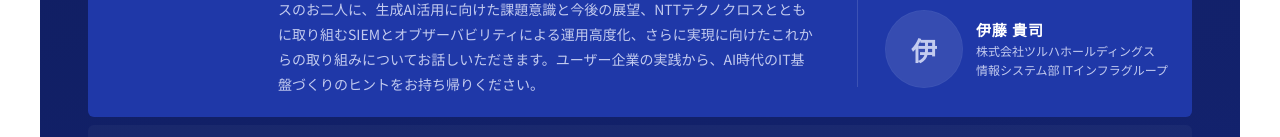
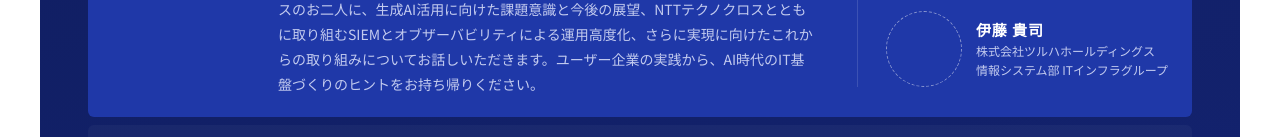
Before and after one commit to gonzalopollandt-lgtm/elastic-ai-day-tokyo-timetable, a plain HTML site: page index.html in a window 1280 px wide. Shown: the part 1077-1214 px from the top of the page. Drawn offline with Linux system fonts and the light colour scheme.

Commit message:
伊藤 貴司: blank dashed circle instead of initial placeholder

```diff
--- a/index.html
+++ b/index.html
@@ -218,7 +218,7 @@
       <div class="ect-meta"><span>メインルーム</span></div>
       <p class="ect-desc">ツルハホールディングスが描くAI活用の今後と、それを支えるIT基盤・セキュリティ運用の課題をご紹介します。NTTテクノクロスの進行のもと、ツルハホールディングスのお二人に、生成AI活用に向けた課題意識と今後の展望、NTTテクノクロスとともに取り組むSIEMとオブザーバビリティによる運用高度化、さらに実現に向けたこれからの取り組みについてお話しいただきます。ユーザー企業の実践から、AI時代のIT基盤づくりのヒントをお持ち帰りください。</p>
     </div>
-    <div class="ect-key-side"><ul class="ect-speakers"><li class="ect-sp"><span class="ect-ava ect-ava--tbd ect-ava--lg" aria-hidden="true"></span><span class="ect-sp-text"><span class="ect-name is-tbd">登壇者調整中</span><span class="ect-affil">NTTテクノクロス株式会社　ビジネスイノベーション事業部</span></span></li><li class="ect-sp"><img class="ect-ava ect-ava--lg" src="img/yamazaki.svg" alt="" width="120" height="120" loading="lazy"><span class="ect-sp-text"><span class="ect-name">山崎 大</span><span class="ect-affil">株式会社ツルハホールディングス　経営企画部 AI推進グループ リーダー</span></span></li><li class="ect-sp"><span class="ect-ava ect-ava--mono ect-ava--lg" aria-hidden="true">伊</span><span class="ect-sp-text"><span class="ect-name">伊藤 貴司</span><span class="ect-affil">株式会社ツルハホールディングス　情報システム部 ITインフラグループ</span></span></li></ul></div>
+    <div class="ect-key-side"><ul class="ect-speakers"><li class="ect-sp"><span class="ect-ava ect-ava--tbd ect-ava--lg" aria-hidden="true"></span><span class="ect-sp-text"><span class="ect-name is-tbd">登壇者調整中</span><span class="ect-affil">NTTテクノクロス株式会社　ビジネスイノベーション事業部</span></span></li><li class="ect-sp"><img class="ect-ava ect-ava--lg" src="img/yamazaki.svg" alt="" width="120" height="120" loading="lazy"><span class="ect-sp-text"><span class="ect-name">山崎 大</span><span class="ect-affil">株式会社ツルハホールディングス　経営企画部 AI推進グループ リーダー</span></span></li><li class="ect-sp"><span class="ect-ava ect-ava--tbd ect-ava--lg" aria-hidden="true"></span><span class="ect-sp-text"><span class="ect-name">伊藤 貴司</span><span class="ect-affil">株式会社ツルハホールディングス　情報システム部 ITインフラグループ</span></span></li></ul></div>
   </div>
 </li>
 <li class="ect-row ect-row--break"><span class="ect-time">14:25–14:40</span><span class="ect-label">休憩・展示エリア</span></li>
```
